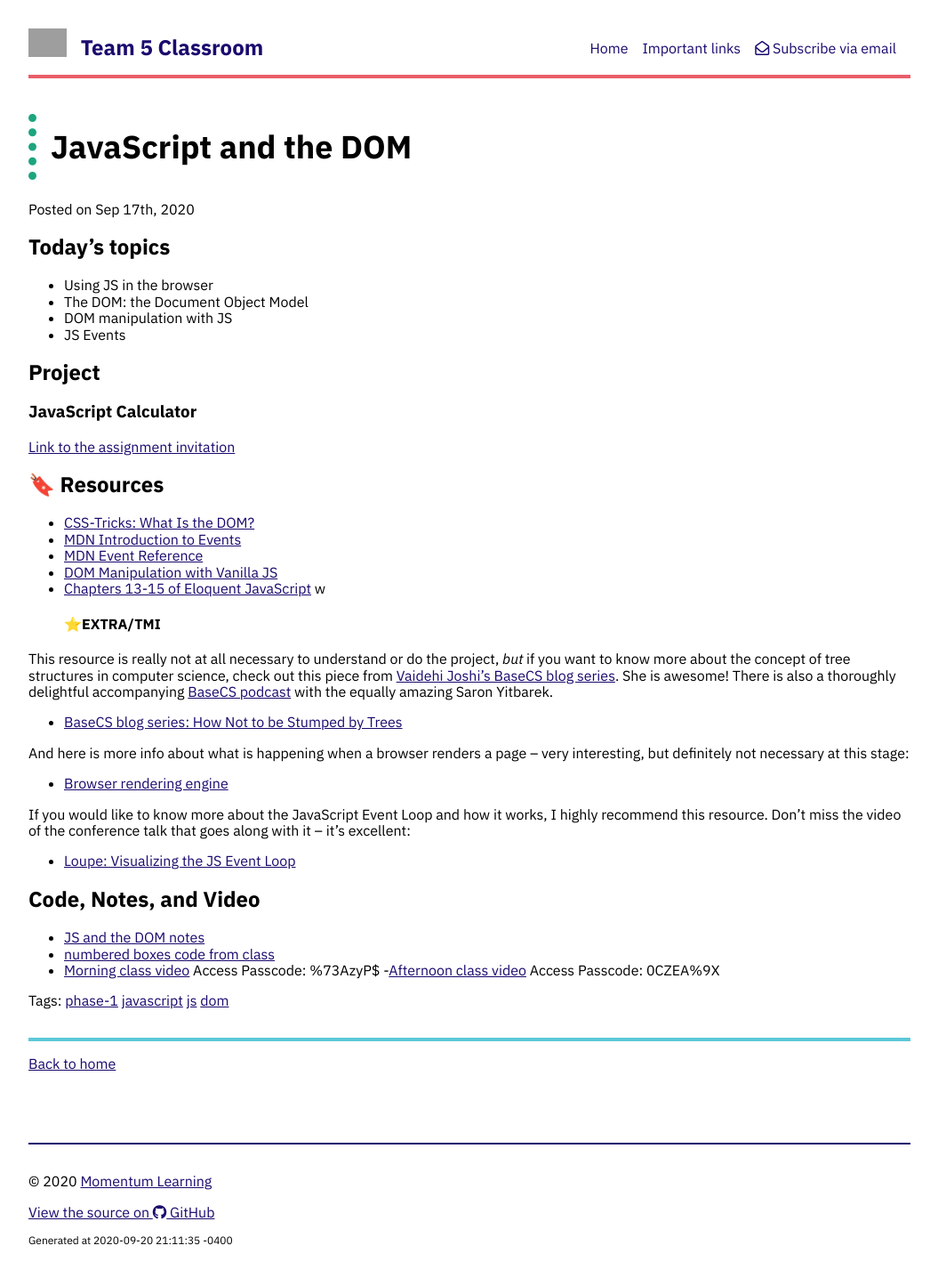
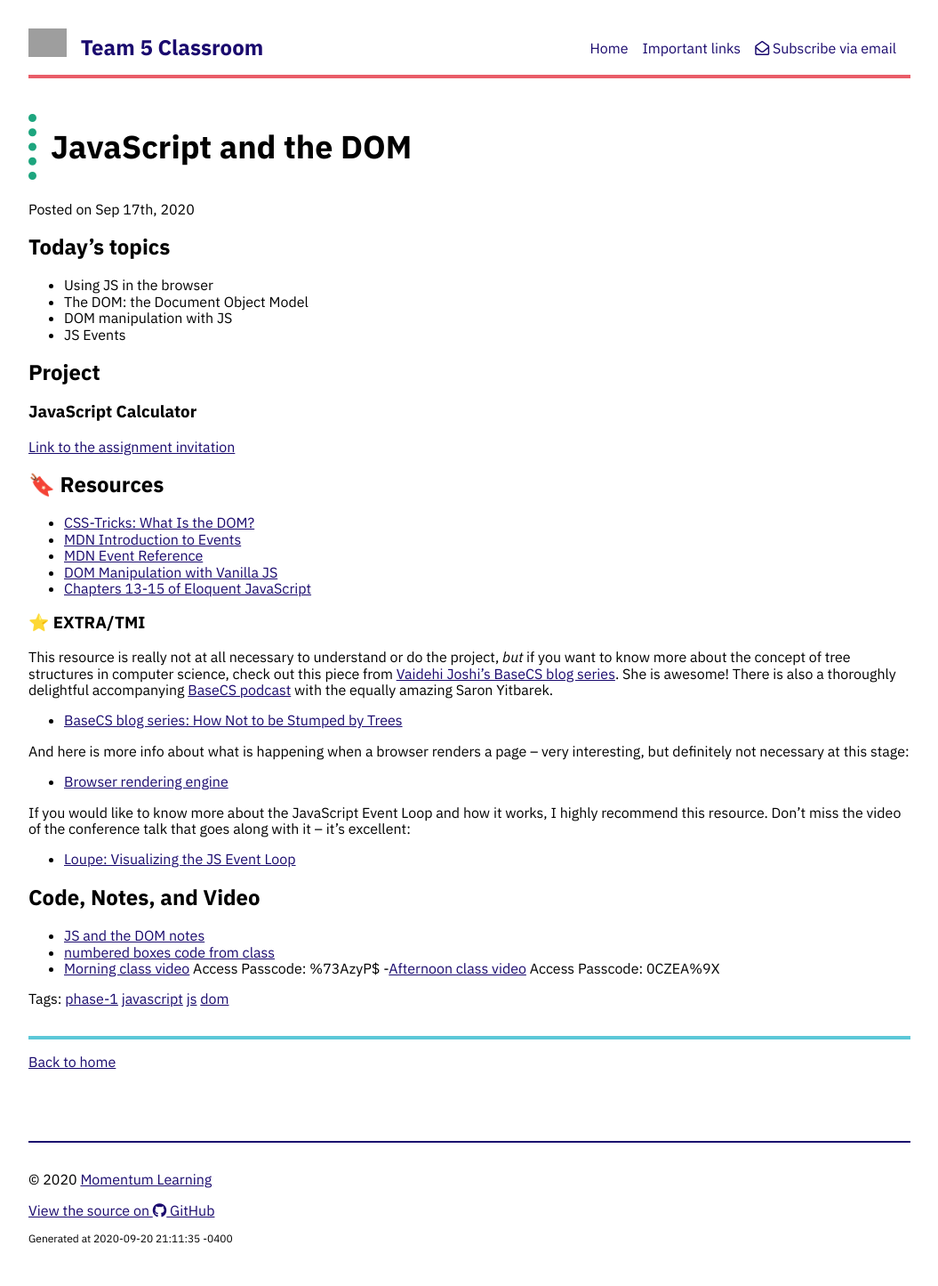
Before and after one commit to momentum-team-5/momentum-team-5.github.io, a Jekyll site: the page built from _posts/2020-09-17-js-dom.md, in a window 1280 px wide. Shown: the whole page at 89% size, without its empty margins (112-1167 px from the left). Built offline with Jekyll 4.4.1, drawn with Linux system fonts in a browser that asks for light colours; nearby versions of some CDN libraries; grey boxes are pictures that could not be loaded.

```diff
--- a/_posts/2020-09-17-js-dom.md
+++ b/_posts/2020-09-17-js-dom.md
@@ -24,8 +24,8 @@ tags: phase-1 javascript js dom
 - [MDN Event Reference](https://developer.mozilla.org/en-US/docs/Web/Events)
 - [DOM Manipulation with Vanilla JS](https://www.sitepoint.com/dom-manipulation-vanilla-javascript-no-jquery/)
 - [Chapters 13-15 of Eloquent JavaScript](https://eloquentjavascript.net/)
-w
-#### ⭐️EXTRA/TMI
+
+### ⭐️ EXTRA/TMI
 
 This resource is really not at all necessary to understand or do the project, _but_ if you want to know more about the concept of tree structures in computer science, check out this piece from [Vaidehi Joshi's BaseCS blog series](https://medium.com/basecs). She is awesome! There is also a thoroughly delightful accompanying [BaseCS podcast](https://www.codenewbie.org/basecs) with the equally amazing Saron Yitbarek.
 
```
